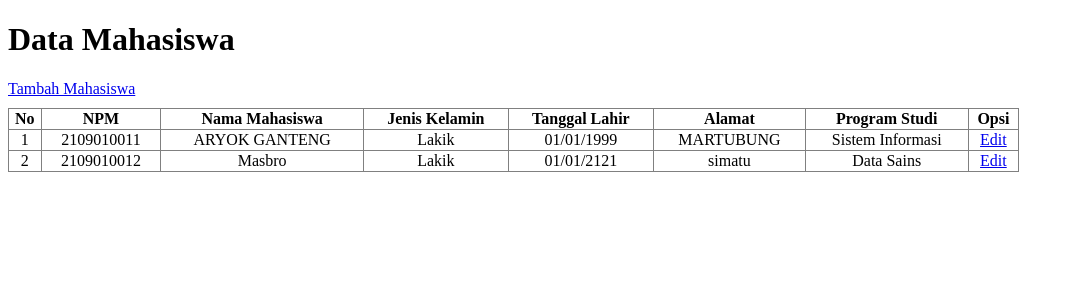
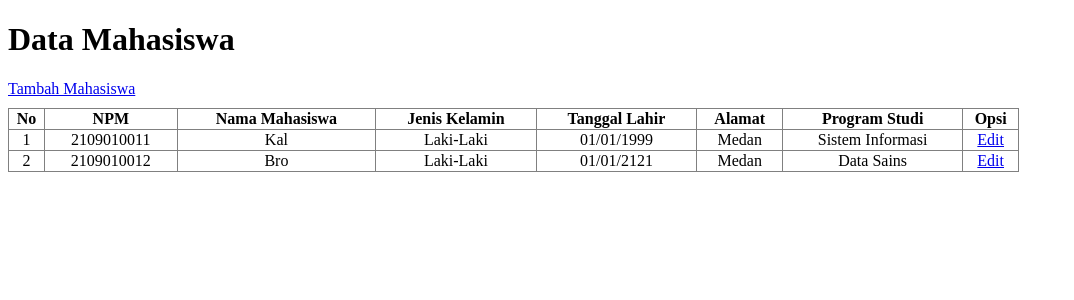
Before and after one commit to haekal155/web_dasar_a1pagi_2109010011_haekal, a PHP site: page / in a window 1280 px wide. Shown: the top 300 px of the page, without its empty margins (0-1074 px from the left). Run offline with PHP 8.4, Linux system fonts and the light colour scheme.

Commit message:
Commit Pertama

```diff
--- a/Pertemuan 5 Teori/index.php
+++ b/Pertemuan 5 Teori/index.php
@@ -24,20 +24,20 @@
         <tr class="tr1">
             <td>1</td>
             <td>2109010011</td>
-            <td>ARYOK GANTENG</td>
-            <td>Lakik</td>
+            <td>Kal</td>
+            <td>Laki-Laki</td>
             <td>01/01/1999</td>
-            <td>MARTUBUNG</td>
+            <td>Medan</td>
             <td>Sistem Informasi</td>
             <td><a href="edit.mahasiswa.php">Edit</a></td>
         </tr>
         <tr class="tr2">
             <td>2</td>
             <td>2109010012</td>
-            <td>Masbro</td>
-            <td>Lakik</td>
+            <td>Bro</td>
+            <td>Laki-Laki</td>
             <td>01/01/2121</td>
-            <td>simatu</td>
+            <td>Medan</td>
             <td>Data Sains</td>
             <td><a href="edit.mahasiswa.php">Edit</a></td>
 
```
